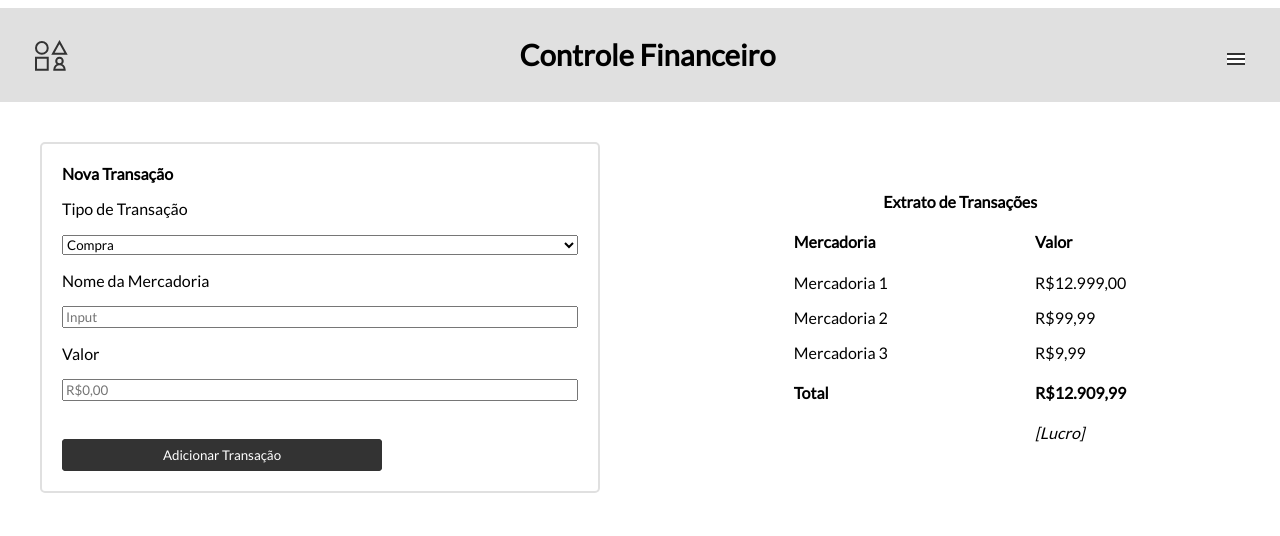
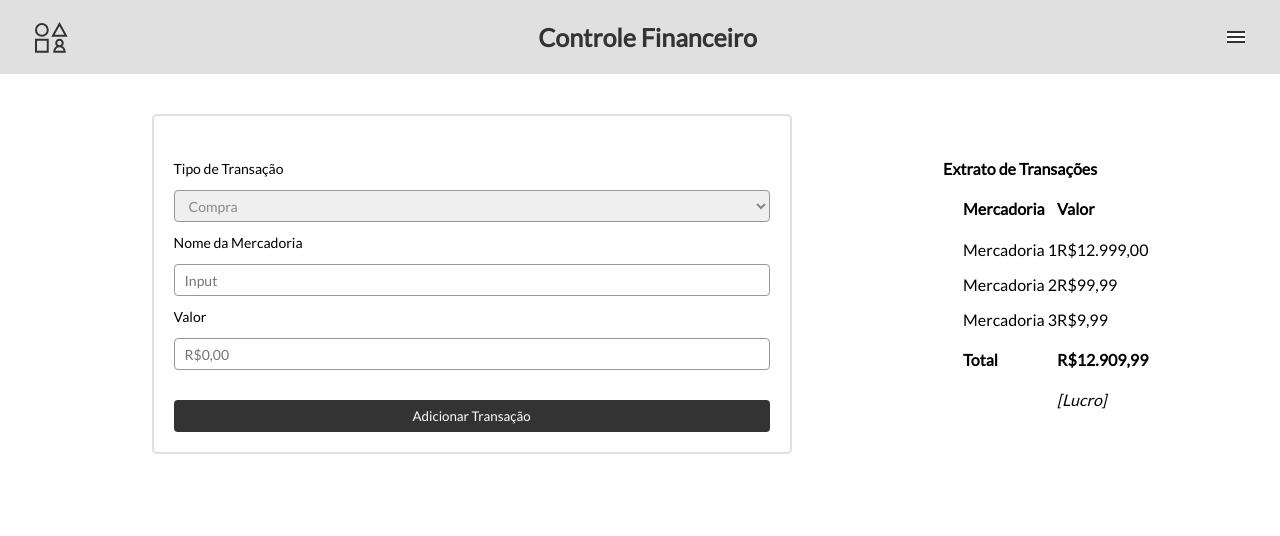
Before and after one commit to LeilaAlves/ControleFinanceiro, a plain HTML site: page index.html in a window 1280 px wide. Drawn offline with Linux system fonts and the light colour scheme.

Commit message:
ajustes no bloco controle financeiro

```diff
--- a/index.html
+++ b/index.html
@@ -13,65 +13,58 @@
     <title>Controle Financeiro</title>
 </head>
 
-
+<body>
     <!-- menu/sidebar em progresso -->
     <header>
         <img src="./Ellipse 13.svg" alt="logo" />
-    <h3>Controle Financeiro</h3>
-    <a href="#" name="menu" target="_self">
+        <p>Controle Financeiro</p>
         <img src="./menu.jpg" alt="menu">
         <!-- <nav class="dropdown">
-            <div class="dropdown-child">
             <a href="#">Cadastro de transações</a>
             <a href="#">Limpar dados</a>
-            </div>
         </nav> -->
-    </a>
     </header>
     <!-- menu/sidebar em progresso -->
 
-<body>
-
     <main>
 
-        <div class="controll">
-            <div class="transacao-title">
+        <!-- CONTROLE FINANCEIRO COMEÇA AQUI -->
+
+        <div class="controle-financeiro">
+            <div class="transacao-titulo">
                 <strong>Nova Transação</strong>
             </div>
 
-            <div class="controll-transacao">
-                <label for="state">
-                    <p>Tipo de Transação</p>
-                </label><select id="state">
+            <div class="tipo-transacao">
+                <label for="estado-transacao">
+                    Tipo de Transação
+                </label>
+                <select id="estado-transacao">
                     <option value="valor-compra" selected>Compra</option>
                     <option value="valor-venda">Venda</option>
                 </select>
             </div>
 
-            <div class="controll-mercadoria">
-                <label for="name"><p>Nome da Mercadoria</p></label>
+            <div class="controle-mercadoria">
+                <label>
+                    Nome da Mercadoria
+                </label>
                 <input required type="text" placeholder="Input">
             </div>
 
             <div class="controll-valor">
-                <p>Valor</p>
-                <input required type="number" placeholder="R$0,00">
-            </div><br>
+                <label>Valor</label>
+                <input required type="text" placeholder="R$0,00">
+            </div>
 
-            <br>
-            <div class="container-btn-add">
-                <div class="btn-adicionar">
-                    <a>
-                        <button type="submit" name="save" class="btn-adicionar">Adicionar Transação</button>
-                    </a>
-                </div>
-            </div>
+            <button type="submit" name="save" class="botao-adicionar">Adicionar Transação</button>
+
         </div>
 
         <!-- EXTRATO COMEÇA AQUI -->
 
-        <div class="extract-container">
-            <div class="extract-title">
+        <div class="extrato">
+            <div class="titulo-extrato">
                 <strong>Extrato de Transações</strong>
             </div>
 
--- a/style.css
+++ b/style.css
@@ -5,23 +5,31 @@
     margin-right: 0%;
 }
 
+body {
+    margin-top: 0%;
+}
+
 /*RESPONSIVIDADE MOBILE*/
-
-@media screen and (max-width:820px) {
 header {
     display: flex;
-        font-size: 18px;
+    justify-content: space-between;
+    align-content: center;
     flex-direction: row;
     background-color: #E0E0E0;
     height: 100%;
-        width: auto;
-        flex-wrap: nowrap;
-        align-items: center;
-        justify-content: space-between;
-        align-content: center;
     padding-right: 25px;
     padding-left: 25px;
+    flex-wrap: nowrap;
     max-width: 100%;
+    font-family: 'Lato';
+    font-style: normal;
+    font-weight: 600;
+    font-size: 20px;
+    line-height: 24px;
+    display: flex;
+    align-items: center;
+    text-align: center;
+    color: #333333;
 }
 
 .menu {
@@ -38,10 +46,22 @@
 }
 
 input,
-    #state {
+#estado-transacao {
     width: stretch;
     width: -webkit-fill-available;
     width: -moz-available;
+    height: 32px;
+    margin-top: 10px;
+    margin-bottom: 10px;
+    border-radius: 4px;
+    border: 1px solid #979797;
+    font-family: 'Lato';
+    font-style: normal;
+    font-weight: 400;
+    font-size: 14px;
+    line-height: 22px;
+    color: #888888;
+    padding-left: 10px;
 }
 
 
@@ -50,30 +70,33 @@
     font-weight: 400;
 }
 
-    .btn-adicionar {
+.botao-adicionar {
     display: flex;
+    margin-top: 20px;
+    justify-content: center;
     color: #FFFFFF;
-        box-sizing: border-box;
     background: #333333;
     border: none;
     height: 32px;
-        width: 20rem;
+    width: 100%;
     border-radius: 4px;
     align-items: center;
-        justify-content: center;
 }
 
-    .controll {
+.controle-financeiro {
     display: flex;
     align-items: stretch;
     width: 100%;
-        padding: 20;
     border-bottom: 2px solid #E0E0E0;
     flex-direction: column;
     padding: 20px;
+    font-style: normal;
+    font-weight: 400;
+    font-size: 14px;
+    line-height: 22px;
 }
 
-    .transacao-title {
+.transacao-titulo {
     visibility: hidden;
 }
 
@@ -83,11 +106,8 @@
     justify-content: space-evenly;
 }
 
-
 P.valor-transação p.mercadoria {
     border-bottom: 2px #333333 solid;
-    }
-
 }
 
 /*FIM DA RESPONSIVIDADE MOBILE */
@@ -111,7 +131,7 @@
         max-width: 100%;
     }
 
-    .controll {
+    .controle-financeiro {
         display: flex;
         border: 2px solid #E0E0E0;
         border-radius: 5px;
@@ -123,33 +143,8 @@
         padding: 20px;
     }
 
-    input,
-    #state {
-        width: stretch;
-        width: -webkit-fill-available;
-        width: -moz-available;
-        width: 13rem;
-    }
-
-    .container-btn-add {
-        display: flex;
-        margin-top: 20px;
-        justify-content: end;
-    }
-
-    .btn-adicionar {
-        color: #FFFFFF;
-        background: #333333;
-        border: none;
-        height: 32px;
-        width: 20rem;
-        border-radius: 4px;
-        align-items: center;
-        justify-content: center;
-    }
-
     .extract-title,
-    .transacao-title {
+    .transacao-titulo {
         padding-top: 35px;
         display: flex;
         justify-content: space-evenly;
@@ -177,7 +172,7 @@
         justify-content: space-around;
     }
 
-    .controll {
+    .controle-financeiro {
         display: flex;
         border: 2px solid #E0E0E0;
         border-radius: 5px;
@@ -210,7 +205,7 @@
     }
 
     input,
-    #state {
+    #estado-transacao {
         width: stretch;
         width: -webkit-fill-available;
         width: -moz-available;
@@ -233,7 +228,7 @@
         width: auto;
     }
 
-    .controll,
+    .controle-financeiro,
     .extract-container {
         display: flex;
         align-items: stretch;
@@ -257,7 +252,7 @@
         justify-content: center;
     }
 
-    .controll {
+    .controle-financeiro {
         border: 2px solid #E0E0E0;
         border-radius: 5px;
     }
```
Lines whose indentation alone changed are shown as unchanged.
